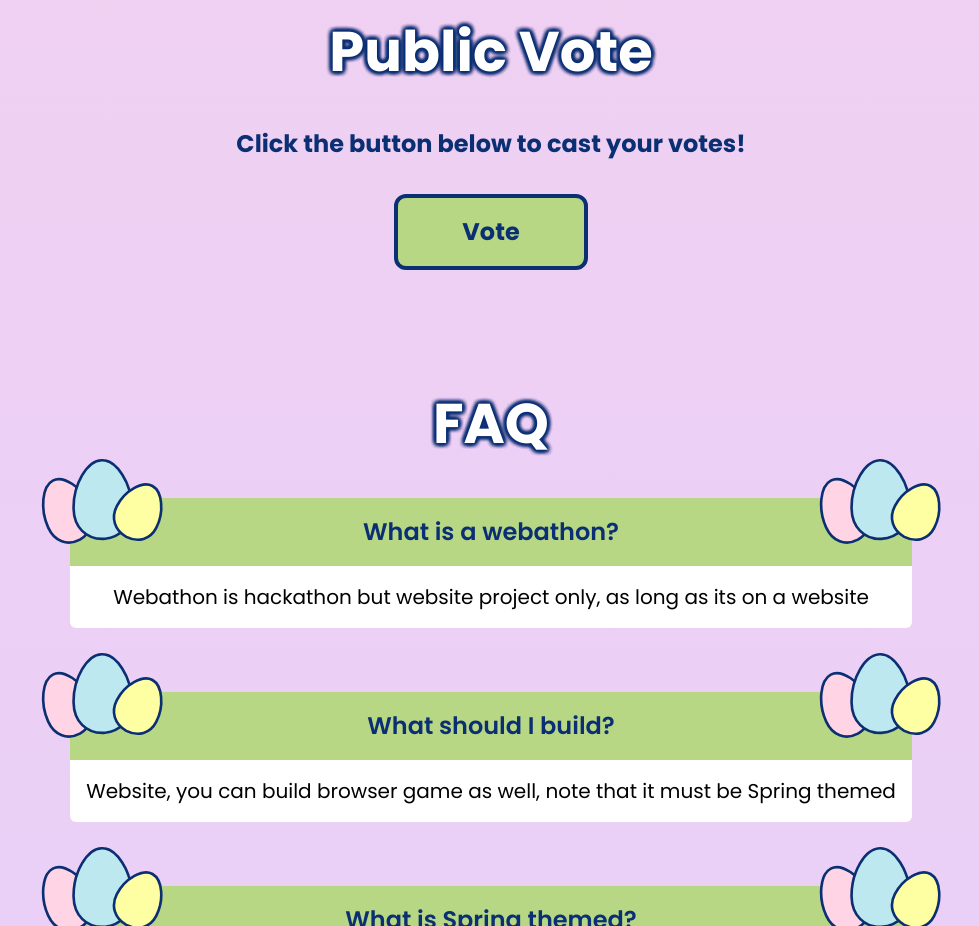
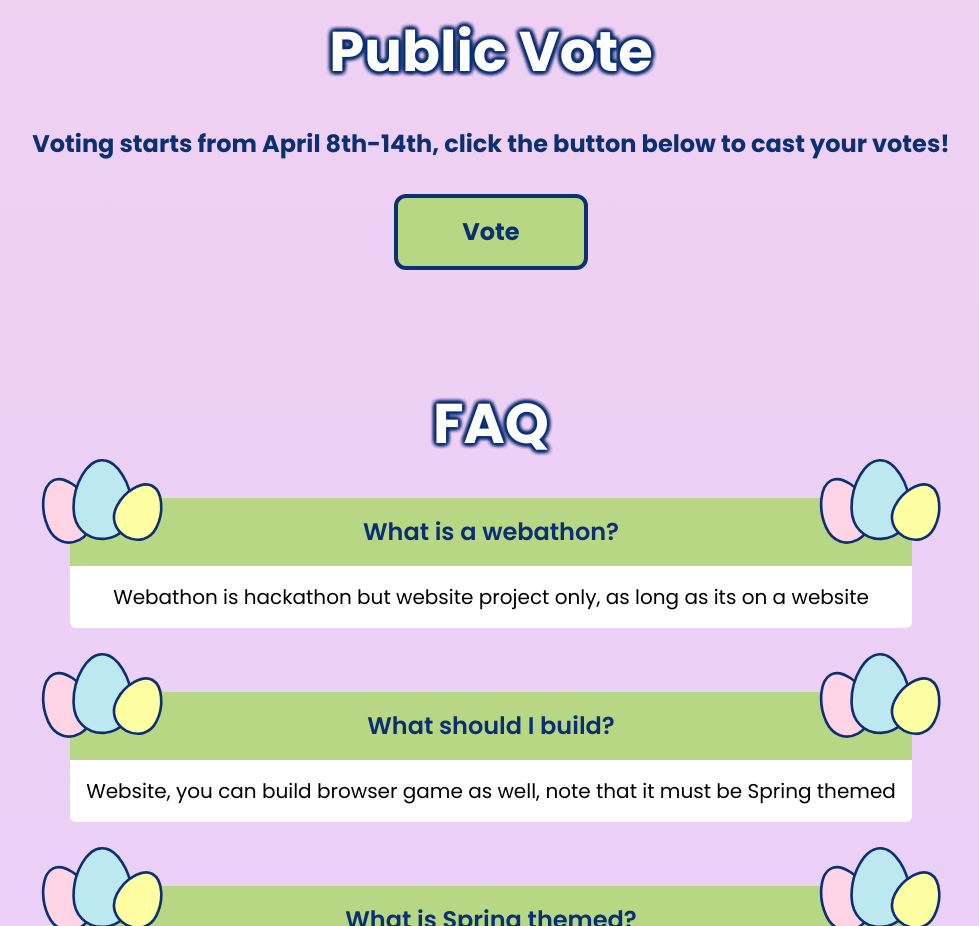
Before and after one commit to anhduy1202/BunnyHacks, a Next.js app: page / in a window 1280 px wide. Shown: the part 3700-4626 px from the top of the page, without its empty margins (149-1128 px from the left). Built offline with nearby package versions, Linux system fonts and the light colour scheme.

Commit message:
update devpost

```diff
--- a/app/components/Vote.tsx
+++ b/app/components/Vote.tsx
@@ -8,7 +8,8 @@ const Vote = () => {
         Public Vote
       </p>
       <p className="mt-8 font-bold text-[1.25rem] md:text-[1.5rem] text-center">
-        Click the button below to cast your votes!
+        Voting starts from April 8th-14th, click the button below to cast your
+        votes!
       </p>
       <Link
         target="_blank"
```
